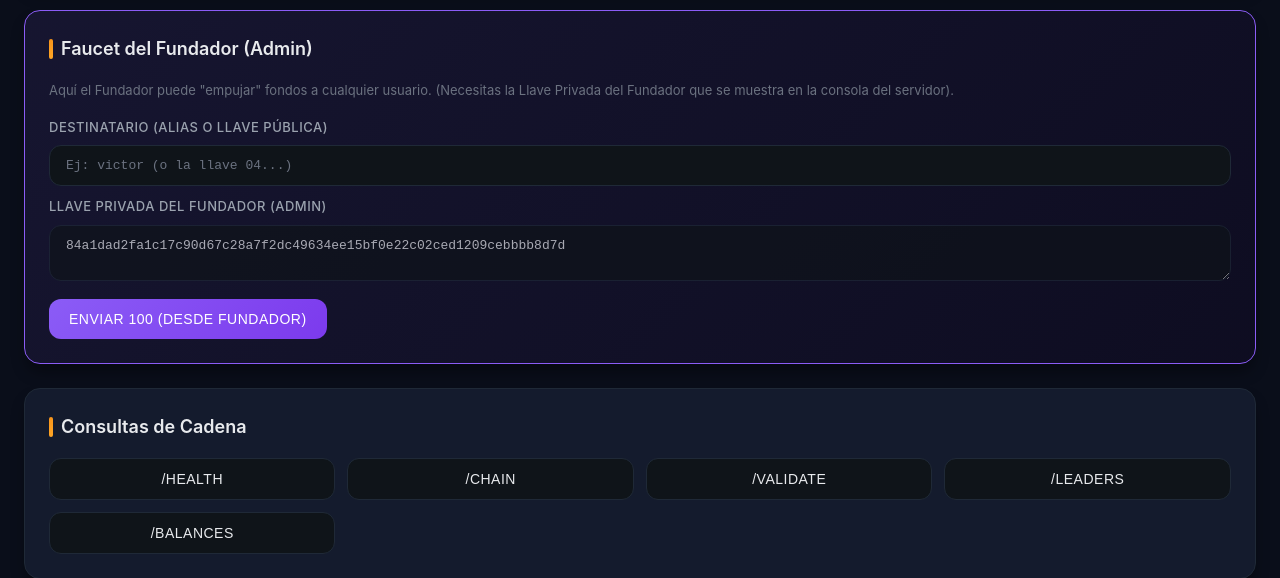
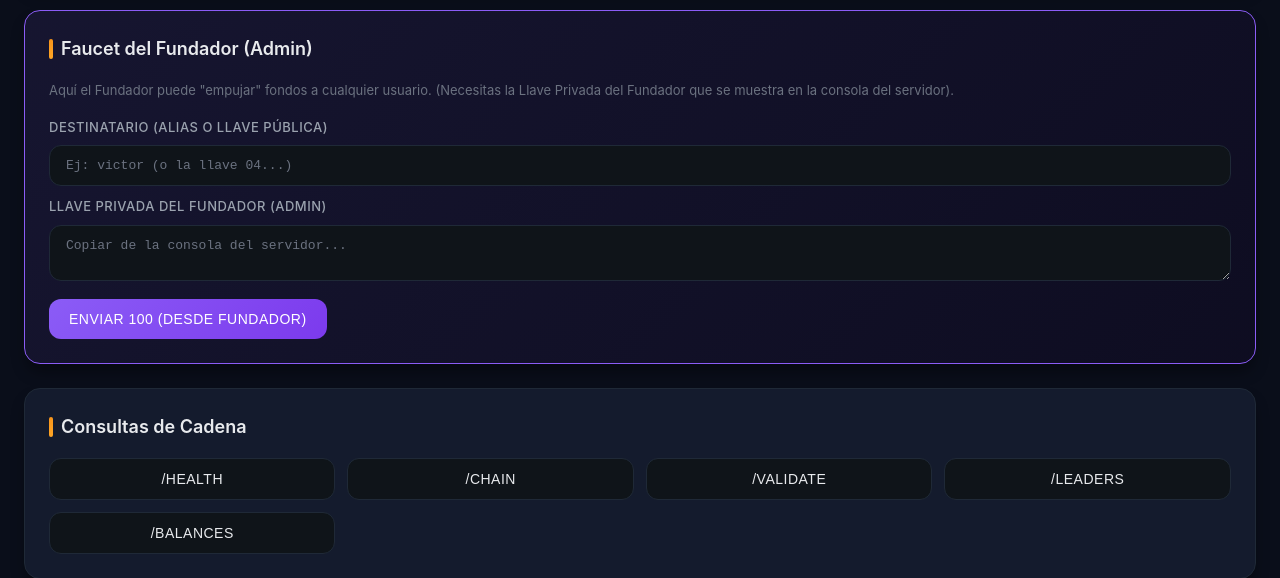
Before and after one commit to VictorRiveraT/Simulaci-n-Blockchain_grupo-2, a Flask app: page / in a window 1280 px wide. Shown: the part 2105-2683 px from the top of the page. Run offline with Flask 3, Linux system fonts and the light colour scheme; some libraries are stand-ins or nearby versions.

Commit message:
Update index.html

```diff
--- a/templates/index.html
+++ b/templates/index.html
@@ -704,9 +704,8 @@
 
         <!-- Llave Privada del Fundador -->
         <label>Llave Privada del Fundador (Admin)</label>
-        <textarea id="faucet_private_key" rows="2" readonly style="opacity: 0.7;">84a1dad2fa1c17c90d67c28a7f2dc49634ee15bf0e22c02ced1209cebbbb8d7d</textarea>
+        <textarea id="faucet_private_key" rows="2" placeholder="Copiar de la consola del servidor..." autocomplete="off"></textarea>
         <div style="height:10px"></div>
-
         <button class="btn" id="btn_faucet_send">
             ENVIAR 100 (desde Fundador)
         </button>
```
